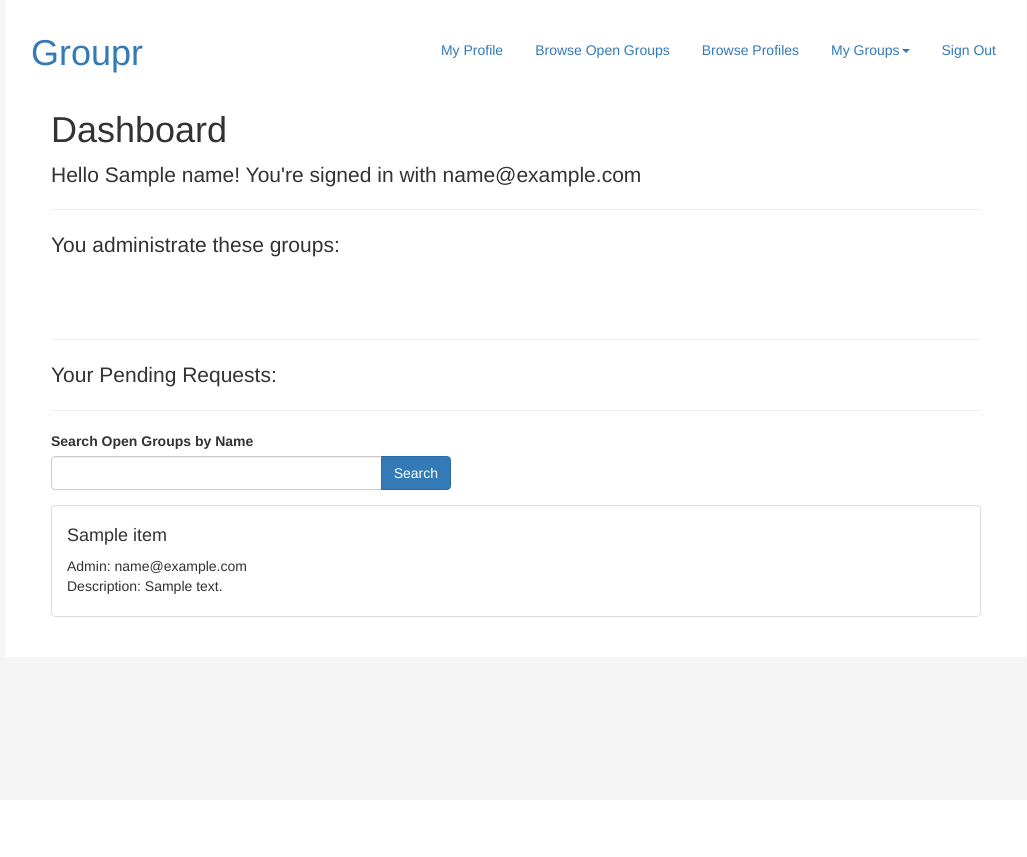
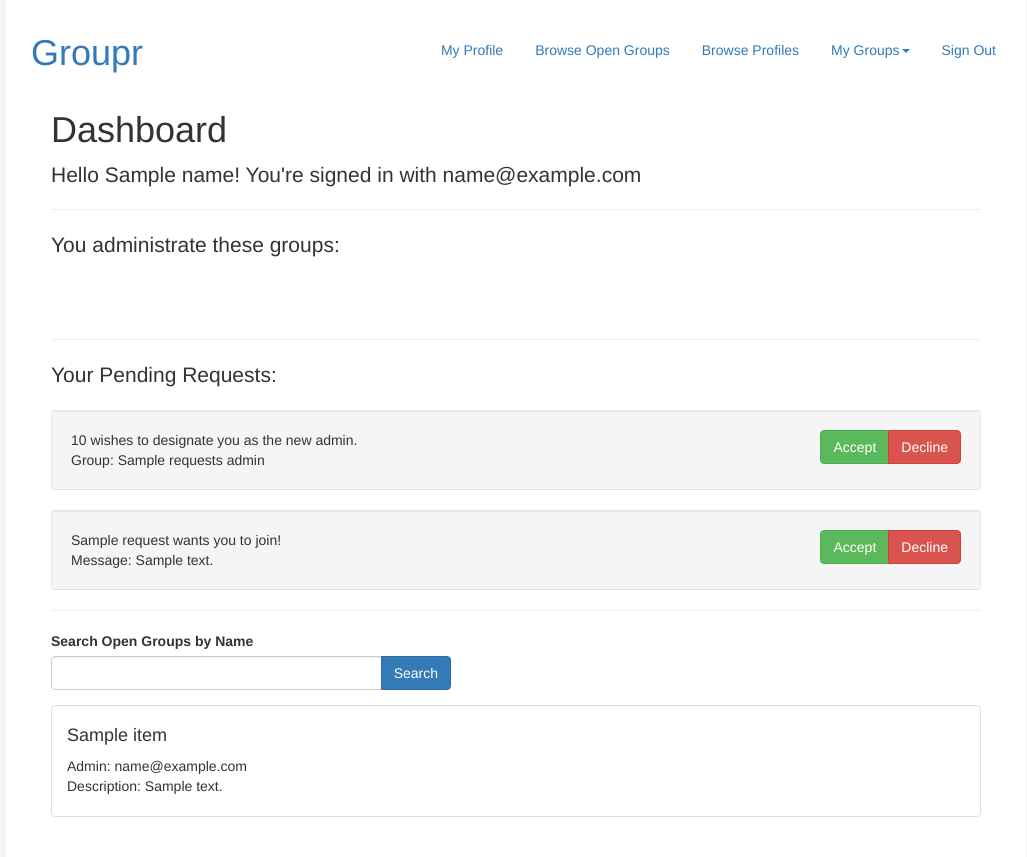
Before and after one commit to avc2120/groupr, a Flask app: template webserver/templates/home.html in a window 1280 px wide. Shown: the whole page, without its empty margins (124-1151 px from the left). Before the commit the page ends 617 px from the top, so only its background shows below. Run offline with Flask 2, Linux system fonts and the light colour scheme; the template is opened without the code that fills it: most values are stand-ins (such as "Sample title", 1, 10 or a date in 2020); parts of the project's set-up code (start-up, migrations or seed data) failed here and were passed over; some libraries are stand-ins or nearby versions.

Commit message:
respond to request

```diff
--- a/webserver/server.py
+++ b/webserver/server.py
@@ -139,11 +139,82 @@ def login():
   else:
     return render_template("login.html", error="")
 
-@app.route('/dashboard/')
+@app.route('/dashboard/', methods=['GET','POST'])
 def home():
   if session.get('email') == None:
     return redirect(url_for('index'))
-  return render_template('home.html', user_email = session['email'], name=session['username'], groups=cur_group_data)
+
+  results = []
+  if request.method == 'POST':
+    query = request.form["query"]
+    cursor = g.conn.execute("SELECT * FROM groups;")
+    for item in cursor:
+      if query.lower() in item['group_name'].lower() and item['status'] == 'open':
+        temp = {}
+        temp['group_id'] = item['group_id']
+        temp['group_name'] = item['group_name']
+        temp['user_email'] = item['user_email']
+        temp['description'] = item['description']
+        temp['is_limited'] = item['is_limited']
+        temp['size_limit'] = item['size_limit']
+        temp['in_users_groups'] = False
+        for group in cur_group_data:
+          if item['group_id'] == group['group_id']:
+            temp['in_users_groups'] = True
+            break
+        #check if
+        temp['joinable'] = True
+        if temp['in_users_groups'] == False and temp['is_limited'] == True:
+          number = get_group_member_number(item['group_id'])
+          if number >= temp['size_limit']:
+            temp['joinable'] = False
+
+        results.append(temp)
+
+    requests_admin = []
+    query = "SELECT designate_admin.old_admin, designate_admin.group_id, groups.group_name FROM designate_admin INNER JOIN groups ON designate_admin.group_id = groups.group_id WHERE designate_admin.new_admin=%s"
+    cursor = g.conn.execute(query, (session['email'],))
+    for item in cursor.fetchall():
+      a = {}
+      a['old_admin'] = item['old_admin']
+      a['group_name'] = item['group_name']
+      a['group_id'] = item['group_id']
+      requests_admin.append(a)
+
+    requests = []
+    query = "SELECT requests_join.group_id, requests_join.message, groups.group_name, requests_join.user_email FROM requests_join INNER JOIN groups ON requests_join.group_id = groups.group_id WHERE requests_join.user_email=%s AND requests_join.direction = %s;"
+    cursor = g.conn.execute(query, (session['email'], 'group_to_user'))
+    for item in cursor.fetchall():
+      r = {}
+      r['group_id'] = item['group_id']
+      r['message'] = item['message']
+      r['group_name'] = item['group_name']
+      requests.append(r)
+
+    return(render_template('home.html', results=results, requests_admin=requests_admin, user_email = session['email'], name=session['username'], groups=cur_group_data, requests=requests))
+
+
+  requests_admin = []
+  query = "SELECT designate_admin.old_admin, designate_admin.group_id, groups.group_name FROM designate_admin INNER JOIN groups ON designate_admin.group_id = groups.group_id WHERE designate_admin.new_admin=%s"
+  cursor = g.conn.execute(query, (session['email'],))
+  for item in cursor.fetchall():
+    a = {}
+    a['old_admin'] = item['old_admin']
+    a['group_name'] = item['group_name']
+    a['group_id'] = item['group_id']
+    requests_admin.append(a)
+
+  requests = []
+  query = "SELECT requests_join.group_id, requests_join.message, groups.group_name, requests_join.user_email FROM requests_join INNER JOIN groups ON requests_join.group_id = groups.group_id WHERE requests_join.user_email=%s AND requests_join.direction = %s;"
+  cursor = g.conn.execute(query, (session['email'], 'group_to_user'))
+  for item in cursor.fetchall():
+    r = {}
+    r['group_id'] = item['group_id']
+    r['message'] = item['message']
+    r['group_name'] = item['group_name']
+    requests.append(r)
+
+  return render_template('home.html', requests_admin=requests_admin, user_email = session['email'], name=session['username'], groups=cur_group_data, requests=requests)
 
 @app.route('/profile/')
 def my_profile():
@@ -211,41 +282,6 @@ def signout():
   session.pop('email', None)
   cur_group_data = []
   return redirect(url_for('index'))
-
-@app.route("/search/", methods=["POST", "GET"])
-def search():
-  if session.get('email') == None:
-    return redirect(url_for('index'))
-
-  query = request.args["query"]
-  cursor = g.conn.execute("SELECT * FROM groups;")
-  results = []
-  for item in cursor:
-    if query.lower() in item['group_name'].lower() and item['status'] == 'open':
-      print(item)
-      temp = {}
-      temp['group_id'] = item['group_id']
-      temp['group_name'] = item['group_name']
-      temp['user_email'] = item['user_email']
-      temp['description'] = item['description']
-      temp['is_limited'] = item['is_limited']
-      temp['size_limit'] = item['size_limit']
-      temp['in_users_groups'] = False
-      for group in cur_group_data:
-        if item['group_id'] == group['group_id']:
-          temp['in_users_groups'] = True
-          break
-      #check if
-      temp['joinable'] = True
-      if temp['in_users_groups'] == False and temp['is_limited'] == True:
-        number = get_group_member_number(item['group_id'])
-        if number >= temp['size_limit']:
-          temp['joinable'] = False
-
-      results.append(temp)
-
-  cursor.close()
-  return render_template("home.html", groups=cur_group_data, user_email=session['email'], name=session['username'], results=results)
 
 def get_group_member_number(group_id):
   query = """SELECT count(*) FROM belongs_to WHERE group_id=%s;"""
@@ -542,6 +578,25 @@ def group_to_user_request(user_email):
   print('hello')
   #this needs to be writted with a redirect
 
+@app.route('/accept_request/<int:group_id>', methods=["GET"])
+def accept_request(group_id):
+  flash('fake accepted','success')
+  return redirect(url_for("home"))
+
+@app.route('/decline_request/<int:group_id>', methods=["GET"])
+def decline_request(group_id):
+  flash('fake declined','danger')
+  return redirect(url_for("home"))
+
+@app.route('/accept_admin/<int:group_id>', methods=["GET"])
+def accept_admin(group_id):
+  flash('fake accepted admin','success')
+  return redirect(url_for("home"))
+
+@app.route('/decline_admin/<int:group_id>', methods=["GET"])
+def decline_admin(group_id):
+  flash('fake declined admin','danger')
+  return redirect(url_for("home"))
 
 if __name__ == "__main__":
   import click
--- a/webserver/templates/home.html
+++ b/webserver/templates/home.html
@@ -31,9 +31,34 @@
 	<br><br>
 	<hr>
 	<p class="lead">Your Pending Requests:</p>
+	{% for r in requests_admin %}
+		<div class="well">
+			{{r.old_admin}} wishes to designate you as the new admin.
+			<div class="btn-group pull-right">
+				<a class="btn btn-success" href="{{url_for('accept_admin', group_id=r.group_id)}}">Accept</a>
+				<a class="btn btn-danger" href="{{url_for('decline_admin', group_id=r.group_id)}}">Decline</a>
+			</div>
+			<br> Group: {{r.group_name}}
+		</div>
+	{% endfor %}
+
+	{% for request in requests %}
+		<div class="well">
+			{{request.group_name}} wants you to join!
+			<div class="btn-group pull-right">
+				<a class="btn btn-success" href="{{url_for('accept_request', group_id=request.group_id)}}">Accept</a>
+				<a class="btn btn-danger" href="{{url_for('decline_request', group_id=request.group_id)}}">Decline</a>
+			</div>
+			<br> Message: {{request.message}}
+		</div>
+	{% endfor %}
+	{% if requests_admin == [] and requests == [] %}
+		<h3><em> No pending requests! </em></h3>
+	{% endif %}
+
 	<!-- look from requests from all groups to this user -->
 	<hr>
-	<form method="GET" action="{{url_for('search')}}">
+	<form method="POST" action="{{url_for('home')}}">
 		<div class="form-group">
 			<label class="control-label">Search Open Groups by Name</label>
 			<div class="input-group">
@@ -44,8 +69,8 @@
 			</div>
 		</div>
 	</form>
-
-	{% if data == [] %}
+	{% if results is defined %}
+		{% if results == [] %}
 			<h3><em>No Results Found</em></h3>
 		{% else %}
 			<div class="list-group">
@@ -62,6 +87,7 @@
 				</li>
 				{% endfor %}
 			</div>
+		{% endif %}
 	{% endif %}
 {% endblock %}
 
```
Also changed, not shown: 1 other file. Lines whose indentation alone changed are shown as unchanged.
